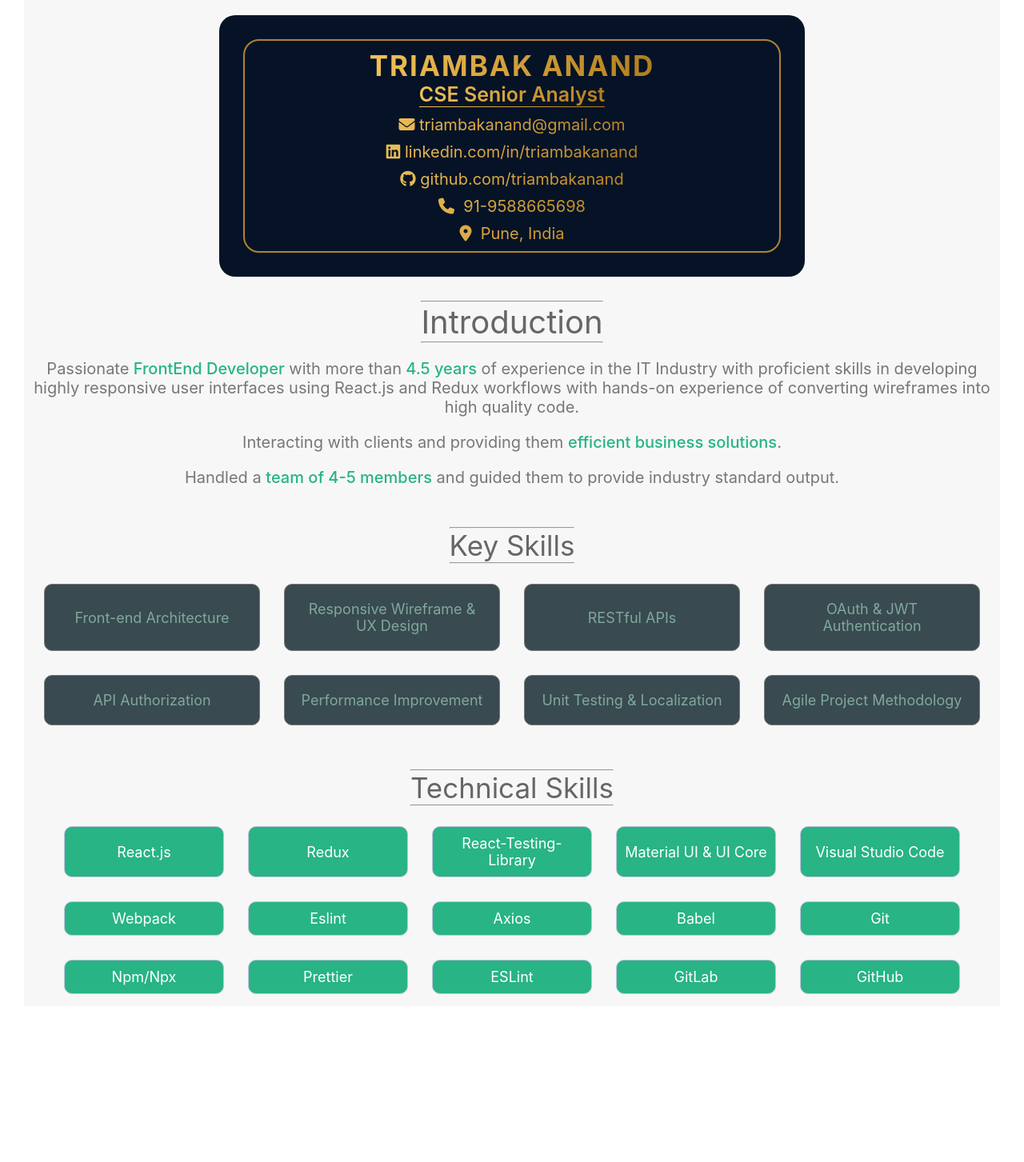
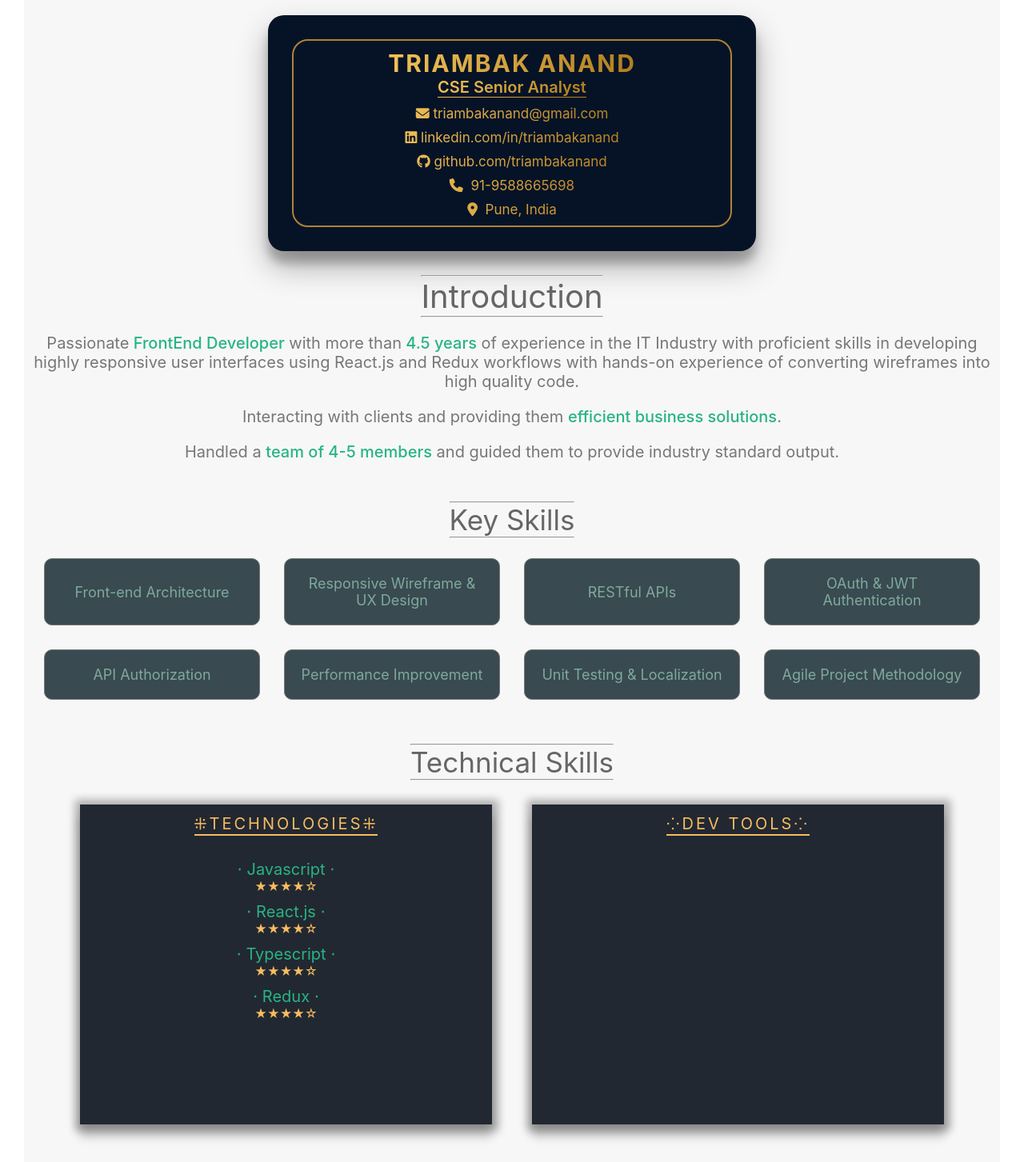
Before and after one commit to triambakanand/portfolio-project, a React (Create React App) app: page / in a window 1280 px wide. Shown: the part 657-2110 px from the top of the page at 80% size. Before the commit the page ends 1945 px from the top, so only its background shows below. Built offline with nearby package versions, Linux system fonts and the light colour scheme.

Commit message:
Tech skills added with UI change - POC

```diff
--- a/src/Components/Home.tsx
+++ b/src/Components/Home.tsx
@@ -148,7 +148,7 @@ const Home: React.FC = () => {
               <hr />
             </span>
           </div>
-          <div className="sec-tech--skills">
+          {/* <div className="sec-tech--skills">
             <div className="sec-tech--skill">React.js</div>
             <div className="sec-tech--skill">Redux</div>
             <div className="sec-tech--skill">React-Testing-Library</div>
@@ -164,6 +164,39 @@ const Home: React.FC = () => {
             <div className="sec-tech--skill">ESLint</div>
             <div className="sec-tech--skill">GitLab</div>
             <div className="sec-tech--skill">GitHub</div>
+
+          </div> */}
+          <div className="sec-tech--card">
+            <div className="sec-tech--card__1">
+              <div className="sec-tech--heading">
+                &#8284;Technologies&#8284;
+                <hr style={{ border: "1px solid #f9bc61" }} />
+              </div>
+              <div className="sec-tech--skill">&#8901; Javascript &#8901;</div>
+              <div className="sec-tech--star">
+                &#9733;&#9733;&#9733;&#9733;&#9734;
+              </div>
+              <div className="sec-tech--skill">&#8901; React.js &#8901;</div>
+              <div className="sec-tech--star">
+                &#9733;&#9733;&#9733;&#9733;&#9734;
+              </div>
+              <div className="sec-tech--skill">&#8901; Typescript &#8901;</div>
+              <div className="sec-tech--star">
+                &#9733;&#9733;&#9733;&#9733;&#9734;
+              </div>
+              <div className="sec-tech--skill">&#8901; Redux &#8901;</div>
+              <div className="sec-tech--star">
+                &#9733;&#9733;&#9733;&#9733;&#9734;
+              </div>
+              {/* <div className="sec-tech--skill__star"></div> */}
+            </div>
+            <div className="sec-tech--card__2">
+              <div className="sec-tech--heading">
+                &#8280;Dev Tools&#8280;
+                <hr style={{ border: "1px solid #f9bc61" }} />
+              </div>
+            </div>
+            {/* <div className="sec-tech--heading">Dev Tools</div> */}
           </div>
         </section>
       </main>
@@ -172,12 +205,3 @@ const Home: React.FC = () => {
 };
 
 export default Home;
-
-// React and Development Tools:
-//   React.js
-//   Redux
-//   Enzyme & React-Testing-Library
-//   Material UI & UI Core
-//   Visual Studio Code, Webpack
-//   Eslint, Axios, Babel, Git, Npm
-//   Prettier
--- a/src/css/style.css
+++ b/src/css/style.css
@@ -94,7 +94,7 @@ main {
 .sec-main--intro {
   text-align: center;
   padding-top: 2rem;
-  color: #AE8337;
+  color: #ae8337;
   font-size: 4.5rem;
   font-family: "RusticRoadway";
 }
@@ -106,11 +106,12 @@ main {
 .sec-main--details {
   display: grid;
   justify-self: center;
-  width: 60%;
+  width: 50%;
   margin: 1rem 3rem;
   background-color: #061326;
   border-radius: 2rem;
   padding: 3rem;
+  box-shadow: rgba(0, 0, 0, 0.3) 0px 19px 38px, rgba(0, 0, 0, 0.22) 0px 15px 12px;
 }
 @media (max-width: 600px) {
   .sec-main--details {
@@ -129,14 +130,14 @@ main {
   justify-content: center;
   text-align: center;
   border-radius: 2rem;
-  border: 2px solid #AE8337;
+  border: 2px solid #ae8337;
 }
 .sec-main--goldText {
   display: inline-block;
-  background-image: linear-gradient(to right, #F1C259, #B27E1D);
+  background-image: linear-gradient(to right, #f1c259, #b27e1d);
   -webkit-background-clip: text;
   color: transparent;
-  font-size: 2rem;
+  font-size: 1.7rem;
 }
 @media (max-width: 600px) {
   .sec-main--goldText {
@@ -144,7 +145,7 @@ main {
   }
 }
 .sec-main--fullName {
-  font-size: 3.5rem;
+  font-size: 3rem;
   text-transform: uppercase;
   font-weight: 700;
   letter-spacing: 0.2rem;
@@ -156,7 +157,7 @@ main {
   }
 }
 .sec-main--role {
-  font-size: 2.5rem;
+  font-size: 2rem;
   font-weight: 600;
 }
 @media (max-width: 600px) {
@@ -165,7 +166,7 @@ main {
   }
 }
 .sec-main--hrGold {
-  background: linear-gradient(to right, #F1C259, #B27E1D);
+  background: linear-gradient(to right, #f1c259, #b27e1d);
   height: 1px;
   border: 0;
   margin-bottom: 1rem;
@@ -249,6 +250,43 @@ p {
 
 .sec-tech {
   margin-top: 2rem;
+  /*&--skills {
+    display: grid;
+    place-content: center;
+    grid-template-columns: 23rem 23rem 23rem 23rem 23rem;
+    grid-auto-rows: minmax(0, auto);
+    @media (max-width: 600px) {
+      grid-template-columns: 15rem 15rem;
+    }
+
+    @media ((min-width: 600px) and (max-width:1250px)) {
+      grid-template-columns: 23rem 23rem;
+    }
+  }
+  &--skill {
+    display: flex;
+    font-size: 1.8rem;
+    justify-content: center;
+    align-items: center;
+    text-align: center;
+    background-color: #28b485;
+    color: #fff; //#394a51
+    border: 1px solid #c4c1e0;
+    margin: 1.5rem;
+    padding: 1rem 1rem;
+    border-radius: 1rem;
+    transition: 0.2s all ease-out;
+    &:hover {
+      box-shadow: 0px 4px 20px 0px rgba(0, 0, 0, 0.2), 4px 2px 10px 4px #ffe9e3;
+    }
+    @media (max-width: 600px) {
+      font-size: 1.5rem;
+    }
+
+    @media ((min-width: 600px) and (max-width:1250px)) {
+      font-size: 1.8rem;
+    }
+  }*/
 }
 .sec-tech--div {
   display: grid;
@@ -260,48 +298,52 @@ p {
   color: #666;
   font-size: 3.5rem;
 }
-.sec-tech--skills {
+.sec-tech--heading {
   display: grid;
   place-content: center;
-  grid-template-columns: 23rem 23rem 23rem 23rem 23rem;
+  text-transform: uppercase;
+  letter-spacing: 0.3rem;
+  font-size: 2rem;
+  margin-top: 1rem;
+  margin-bottom: 3rem;
+}
+.sec-tech--card {
+  display: grid;
+  place-content: center;
+  text-align: center;
+  grid-gap: 5rem;
+  padding: 2rem 7rem 7rem 7rem;
+  grid-template-columns: 1fr 1fr;
   grid-auto-rows: minmax(0, auto);
+  color: #f9bc61;
+}
+.sec-tech--card__1 {
+  box-shadow: rgba(0, 0, 0, 0.3) 1px 1px 10px 7px, rgba(0, 0, 0, 0.22) 0px 15px 12px;
+  min-height: 40rem;
+  background-color: #222831;
+}
+.sec-tech--card__2 {
+  min-height: 40rem;
+  background-color: #222831;
+  box-shadow: rgba(0, 0, 0, 0.3) 1px 1px 10px 7px, rgba(0, 0, 0, 0.22) 0px 15px 12px;
 }
 @media (max-width: 600px) {
-  .sec-tech--skills {
-    grid-template-columns: 15rem 15rem;
-  }
-}
-@media ((min-width: 600px) and (max-width: 1250px)) {
-  .sec-tech--skills {
-    grid-template-columns: 23rem 23rem;
+  .sec-tech--card {
+    grid-template-columns: 1fr;
+    padding: 3rem;
   }
 }
 .sec-tech--skill {
-  display: flex;
-  font-size: 1.8rem;
-  justify-content: center;
-  align-items: center;
-  text-align: center;
-  background-color: #28b485;
-  color: #fff;
-  border: 1px solid #c4c1e0;
-  margin: 1.5rem;
-  padding: 1rem 1rem;
-  border-radius: 1rem;
-  transition: 0.2s all ease-out;
+  font-size: 2rem;
+  color: #28b485;
 }
-.sec-tech--skill:hover {
-  box-shadow: 0px 4px 20px 0px rgba(0, 0, 0, 0.2), 4px 2px 10px 4px #ffe9e3;
+.sec-tech--skill__star {
+  background-color: #fff;
+  clip-path: polygon(100% 0%, 50% 50%, 100% 100%);
 }
-@media (max-width: 600px) {
-  .sec-tech--skill {
-    font-size: 1.5rem;
-  }
-}
-@media ((min-width: 600px) and (max-width: 1250px)) {
-  .sec-tech--skill {
-    font-size: 1.8rem;
-  }
+.sec-tech--star {
+  margin-bottom: 1rem;
+  font-size: 1.5rem;
 }
 
 .nav-container {
--- a/src/sass/pages/_home.scss
+++ b/src/sass/pages/_home.scss
@@ -44,14 +44,11 @@
   // width: 100vw;
 }
 
-
-
 /*******************************************************/
 
 .header {
   height: 55vh;
-    background-image:
-    url(../Assets/mainBanner1.jpg);
+  background-image: url(../Assets/mainBanner1.jpg);
   background-size: cover;
   background-position: center;
   position: relative;
@@ -72,27 +69,29 @@
   &--intro {
     text-align: center;
     padding-top: 2rem;
-      color: #AE8337;
+    color: #ae8337;
     font-size: 4.5rem;
     font-family: "RusticRoadway";
     @media (max-width: 600px) {
       font-size: 3.5rem;
     }
   }
-    &--details{
+  &--details {
     display: grid;
     justify-self: center;
-      width: 60%;
+    width: 50%;
     margin: 1rem 3rem;
     // height: 31rem;
     background-color: #061326;
     border-radius: 2rem;
     padding: 3rem;
+    box-shadow: rgba(0, 0, 0, 0.3) 0px 19px 38px,
+      rgba(0, 0, 0, 0.22) 0px 15px 12px;
     @media (max-width: 600px) {
       width: 85%;
       padding: 1.2rem;
     }
-      @media ((min-width:600px) and (max-width:1250px)) {
+    @media ((min-width: 600px) and (max-width:1250px)) {
       width: 80%;
       padding: 1.2rem;
     }
@@ -102,24 +101,24 @@
     justify-content: center;
     text-align: center;
     border-radius: 2rem;
-      border: 2px solid #AE8337;
+    border: 2px solid #ae8337;
   }
   &--goldText {
     display: inline-block;
-      background-image: linear-gradient(to right, #F1C259, #B27E1D);
+    background-image: linear-gradient(to right, #f1c259, #b27e1d);
     -webkit-background-clip: text;
     color: transparent;
-      font-size: 2rem;
+    font-size: 1.7rem;
     @media (max-width: 600px) {
       font-size: 1.2rem;
     }
   }
 
   &--fullName {
-      font-size: 3.5rem;
+    font-size: 3rem;
     text-transform: uppercase;
     font-weight: 700;
-      letter-spacing: .2rem;
+    letter-spacing: 0.2rem;
     padding-top: 1rem;
     @media (max-width: 600px) {
       font-size: 2rem;
@@ -127,7 +126,7 @@
   }
 
   &--role {
-      font-size: 2.5rem;
+    font-size: 2rem;
     font-weight: 600;
     @media (max-width: 600px) {
       font-size: 1.5rem;
@@ -135,7 +134,7 @@
   }
 
   &--hrGold {
-      background: linear-gradient(to right, #F1C259, #B27E1D);
+    background: linear-gradient(to right, #f1c259, #b27e1d);
     height: 1px;
     border: 0;
     margin-bottom: 1rem;
@@ -164,7 +163,7 @@
     font-size: 2rem;
     &__text-class-style {
       font-weight: 550;
-        &:hover{
+      &:hover {
         // color: #28b485;
         // transition: 0.2s all ease-out
       }
@@ -180,7 +179,7 @@
 
 .sec-keyskills {
   margin-top: 2rem;
-    &--div{
+  &--div {
     display: grid;
     place-content: center;
     padding-bottom: 1rem;
@@ -195,11 +194,11 @@
     place-content: center;
     grid-template-columns: 30rem 30rem 30rem 30rem;
     grid-auto-rows: minmax(0, auto);
-      @media (max-width:600px) {
+    @media (max-width: 600px) {
       grid-template-columns: auto;
     }
 
-      @media ((min-width:600px) and (max-width:1250px)) {
+    @media ((min-width: 600px) and (max-width:1250px)) {
       grid-template-columns: 30rem 30rem;
     }
   }
@@ -209,7 +208,7 @@
     justify-content: center;
     align-items: center;
     text-align: center;
-      background-color:  #394a51;
+    background-color: #394a51;
     color: #7fa99b;
     border: 1px solid #777;
     margin: 1.5rem;
@@ -219,13 +218,12 @@
     &:hover {
       box-shadow: 0px 4px 20px 0px rgba(0, 0, 0, 0.2), 4px 2px 10px 4px #fbf2d5;
     }
-
   }
 }
 
 .sec-tech {
   margin-top: 2rem;
-    &--div{
+  &--div {
     display: grid;
     place-content: center;
     padding-bottom: 1rem;
@@ -236,16 +234,65 @@
     font-size: 3.5rem;
   }
 
-    &--skills {
+  &--heading {
+    display: grid;
+    place-content: center;
+    text-transform: uppercase;
+    letter-spacing: 0.3rem;
+    font-size: 2rem;
+    margin-top: 1rem;
+    margin-bottom: 3rem;
+  }
+
+  &--card {
+    display: grid;
+    place-content: center;
+    text-align: center;
+    grid-gap: 5rem;
+    padding: 2rem 7rem 7rem 7rem;
+    grid-template-columns: 1fr 1fr;
+    grid-auto-rows: minmax(0, auto);
+    color: #f9bc61;
+    &__1 {
+      box-shadow: rgba(0, 0, 0, 0.3) 1px 1px 10px 7px,
+        rgba(0, 0, 0, 0.22) 0px 15px 12px;
+      min-height: 40rem;
+      background-color: #222831;
+    }
+    &__2 {
+      min-height: 40rem;
+      background-color: #222831;
+      box-shadow: rgba(0, 0, 0, 0.3) 1px 1px 10px 7px,
+        rgba(0, 0, 0, 0.22) 0px 15px 12px;
+    }
+    @media (max-width: 600px) {
+      grid-template-columns: 1fr;
+      padding: 3rem;
+    }
+  }
+
+  &--skill {
+    font-size: 2rem;
+    color: #28b485;
+    &__star {
+      background-color: #fff;
+      clip-path: polygon(100% 0%, 50% 50%, 100% 100%);
+    }
+  }
+  &--star {
+    margin-bottom: 1rem;
+    font-size: 1.5rem;
+  }
+  /*&--skills {
     display: grid;
     place-content: center;
     grid-template-columns: 23rem 23rem 23rem 23rem 23rem;
     grid-auto-rows: minmax(0, auto);
-      @media (max-width:600px) {
-        grid-template-columns: 15rem 15rem
+    @media (max-width: 600px) {
+      grid-template-columns: 15rem 15rem;
     }
 
-      @media ((min-width:600px) and (max-width:1250px)) {
+    @media ((min-width: 600px) and (max-width:1250px)) {
       grid-template-columns: 23rem 23rem;
     }
   }
@@ -255,7 +302,7 @@
     justify-content: center;
     align-items: center;
     text-align: center;
-      background-color:  #28b485;
+    background-color: #28b485;
     color: #fff; //#394a51
     border: 1px solid #c4c1e0;
     margin: 1.5rem;
@@ -265,12 +312,12 @@
     &:hover {
       box-shadow: 0px 4px 20px 0px rgba(0, 0, 0, 0.2), 4px 2px 10px 4px #ffe9e3;
     }
-      @media (max-width:600px) {
+    @media (max-width: 600px) {
       font-size: 1.5rem;
     }
 
-      @media ((min-width:600px) and (max-width:1250px)) {
+    @media ((min-width: 600px) and (max-width:1250px)) {
       font-size: 1.8rem;
     }
+  }*/
 }
-  }
```
Also changed, not shown: 2 other files (tests, documents, lock files or other folders). Lines whose indentation alone changed are shown as unchanged.
